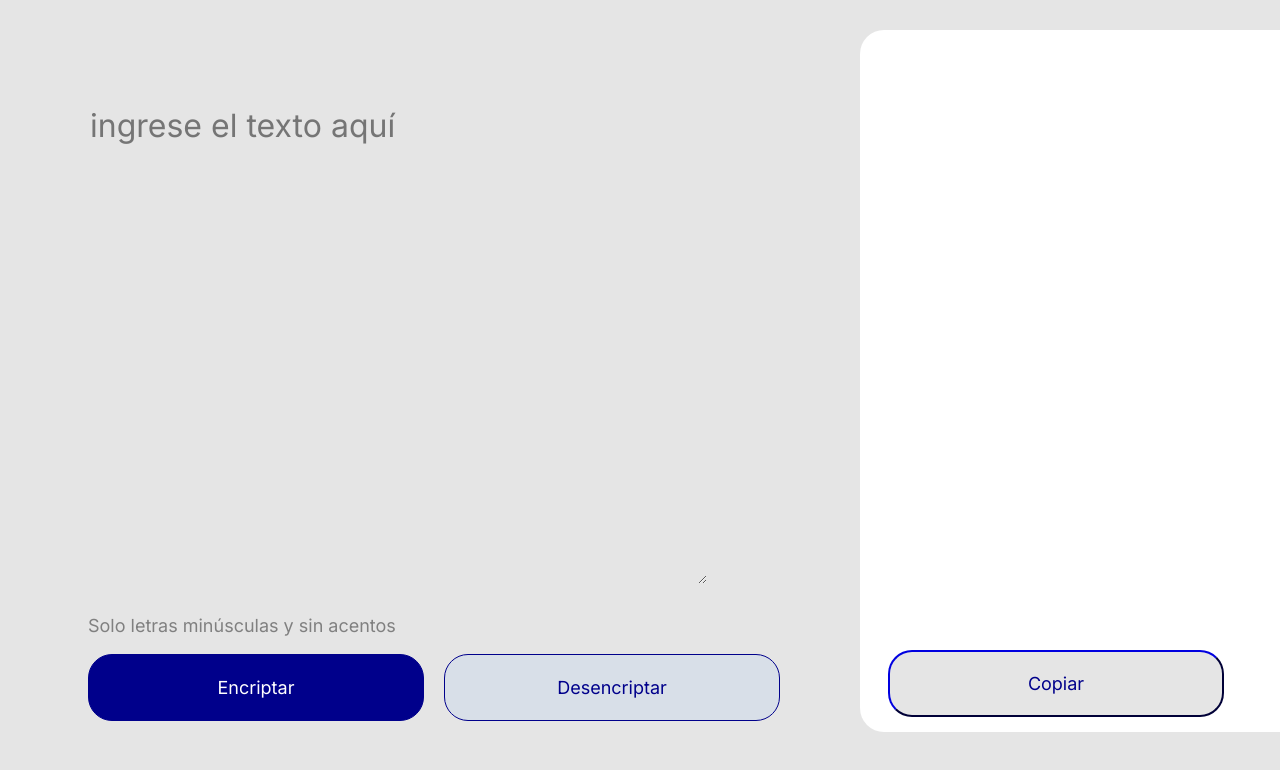
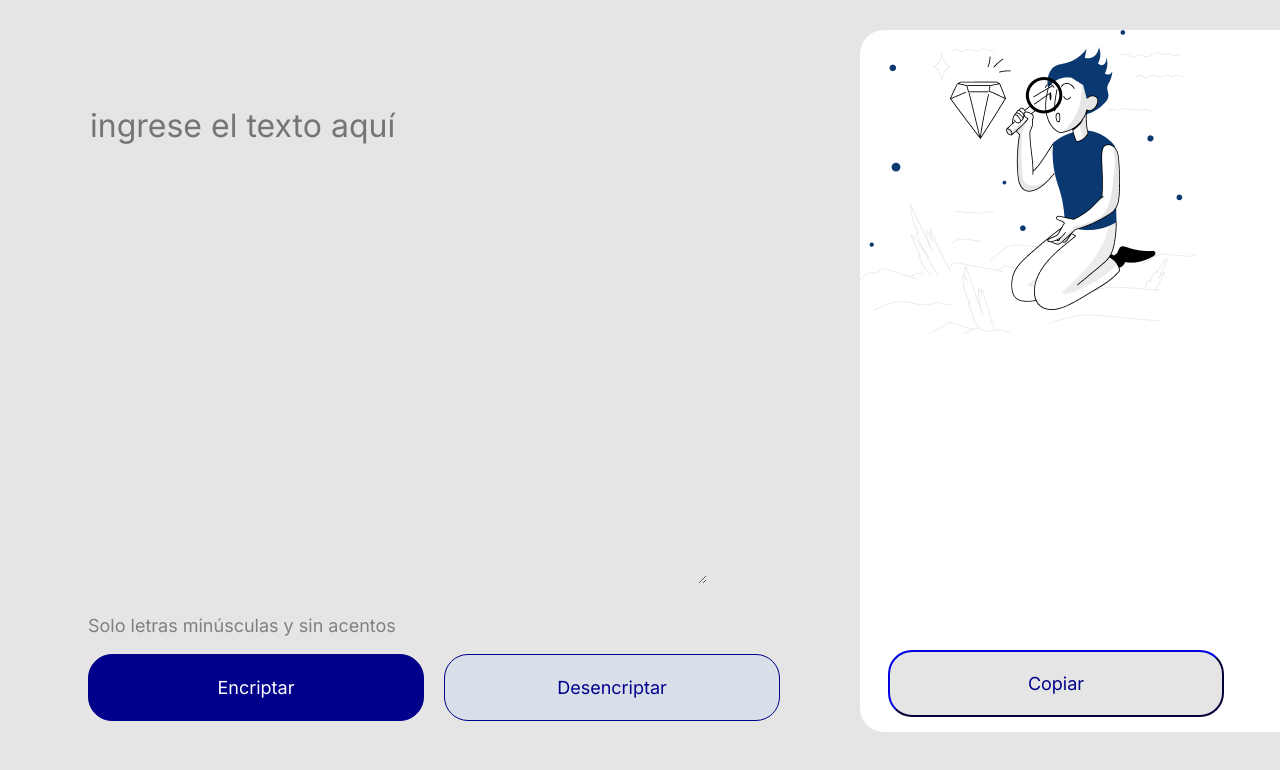
Before and after one commit to RiLaSe176/encriptalura, a plain HTML site: page index.html in a window 1280 px wide. Shown: the part 84-854 px from the top of the page. Drawn offline with Linux system fonts and the light colour scheme.

Commit message:
style.css

```diff
--- a/styles/style.css
+++ b/styles/style.css
@@ -74,7 +74,7 @@ font-size: 18px;
     margin-top: 20px;
     padding-left: 20px;
     position: absolute;
-    background-image: url(assets/Muñeco.png);
+    background-image: url(https://github.com/RiLaSe176/encriptalura/blob/main/assets/Muñeco.png);
     background-repeat: no-repeat;
     padding-bottom: 220px;
 
```
